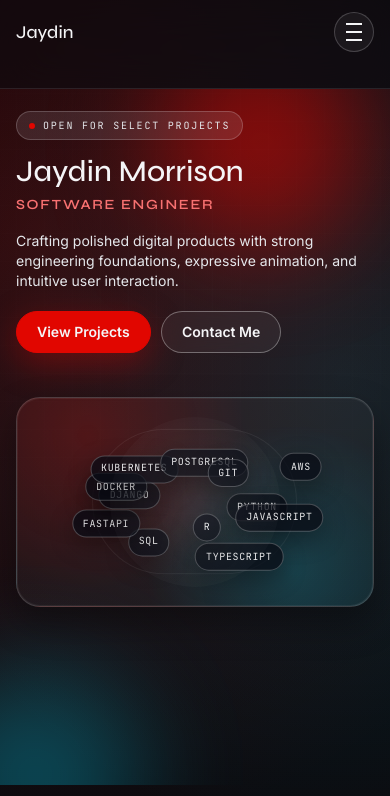
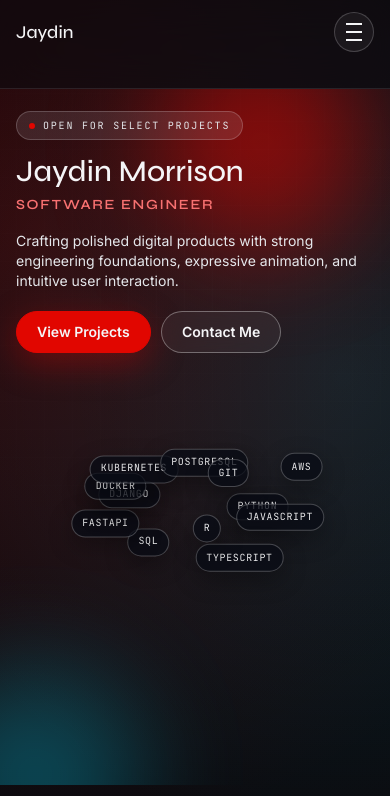
Before and after one commit to JustTryingToDoBetter/Personal-Website, a Next.js app in the folder frontend/: page / in a window 390 px wide. Shown: the top 796 px of the page. Built offline with nearby package versions, Linux system fonts and the light colour scheme.

Commit message:
refactor: simplify mobile tech cloud styles and remove unused animations

```diff
--- a/frontend/app/globals.css
+++ b/frontend/app/globals.css
@@ -161,37 +161,11 @@
     position: relative;
     height: 230px;
     width: 100%;
-    border-radius: 24px;
-    border: 1px solid rgba(255, 255, 255, 0.16);
-    background: radial-gradient(circle at 20% 18%, rgba(225, 6, 0, 0.2), transparent 48%),
-      radial-gradient(circle at 78% 84%, rgba(0, 220, 255, 0.17), transparent 45%),
-      rgba(255, 255, 255, 0.03);
-    overflow: hidden;
-    box-shadow: inset 0 0 0 1px rgba(255, 255, 255, 0.06), 0 16px 34px rgba(0, 0, 0, 0.35);
-  }
-
-  .mobile-tech-cloud::before,
-  .mobile-tech-cloud::after {
-    content: '';
-    position: absolute;
-    border-radius: 999px;
-    pointer-events: none;
-  }
-
-  .mobile-tech-cloud::before {
-    inset: 16% 22%;
-    border: 1px solid rgba(255, 255, 255, 0.11);
-    opacity: 0.7;
-    animation: cloudPulse 8.5s ease-in-out infinite;
-  }
-
-  .mobile-tech-cloud::after {
-    width: 170px;
-    height: 170px;
-    left: 50%;
-    top: 50%;
-    transform: translate(-50%, -50%);
-    background: radial-gradient(circle, rgba(255, 255, 255, 0.08), rgba(255, 255, 255, 0));
+    border: 0;
+    background: none;
+    border-radius: 0;
+    overflow: visible;
+    box-shadow: none;
   }
 
   .mobile-tech-pill-anchor {
@@ -411,15 +385,3 @@
     transform: translate(0, 0);
   }
 }
-
-@keyframes cloudPulse {
-  0%,
-  100% {
-    opacity: 0.45;
-    transform: scale(1);
-  }
-  50% {
-    opacity: 0.72;
-    transform: scale(1.04);
-  }
-}
```
